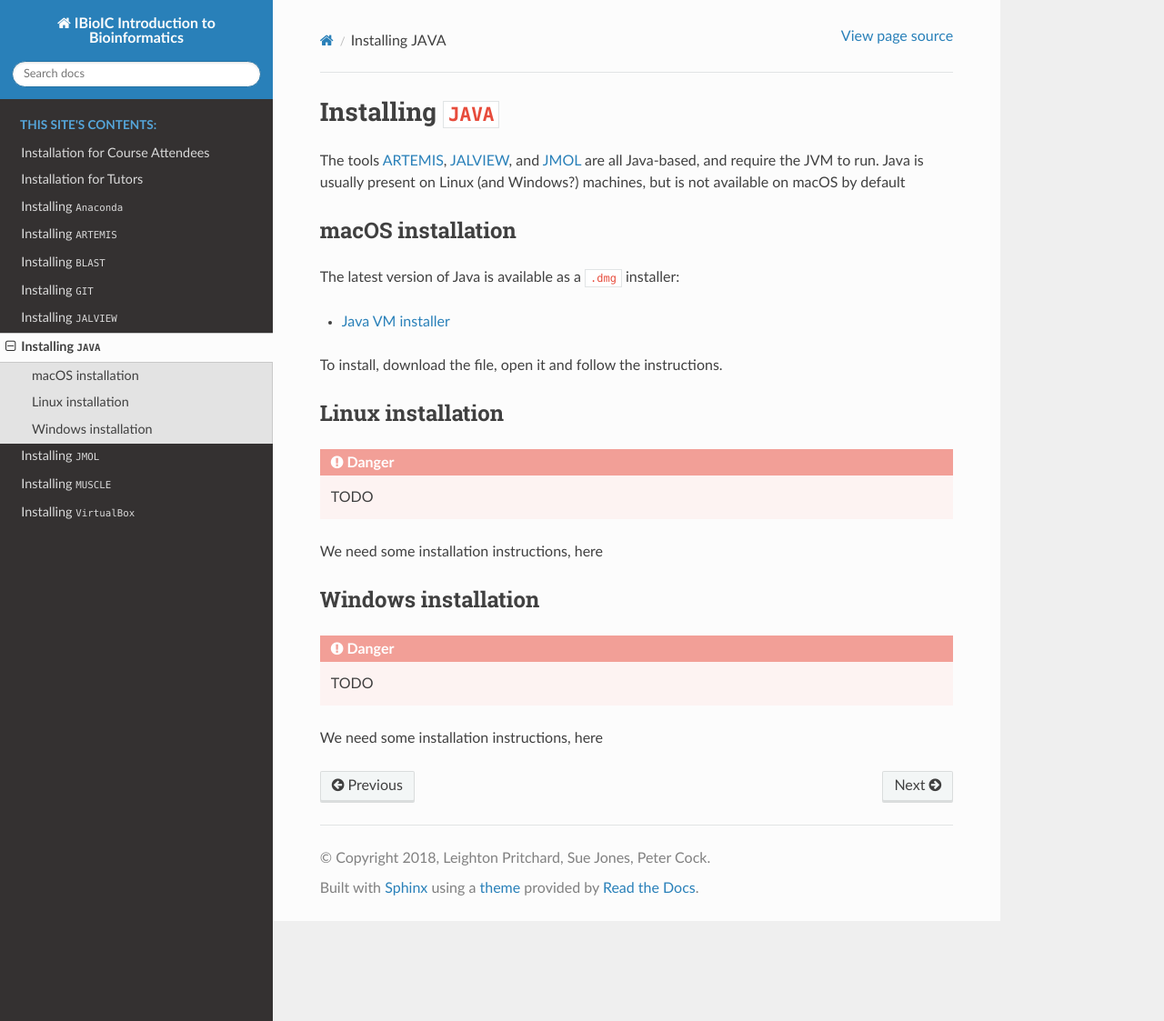
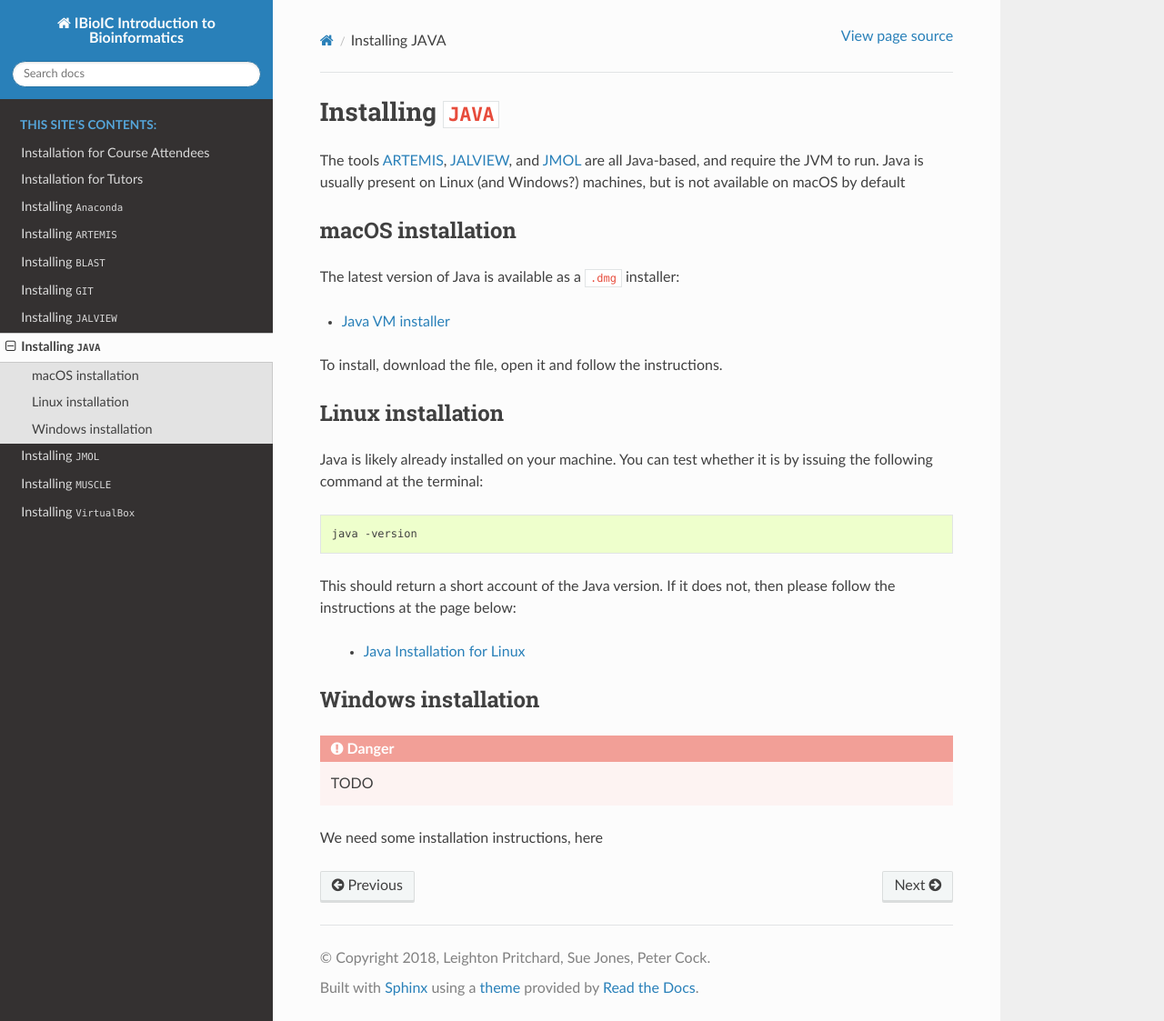
Before and after one commit to widdowquinn/2018-03-06-ibioic, a Sphinx documentation site: the page built from docs/install_java.rst, in a window 1280 px wide and 1123 px high. Shown: the whole window at 91% size. Built offline with Sphinx 7.4.7 and the Read the Docs theme 2.0.0, drawn with Linux system fonts in a browser that asks for light colours.

Commit message:
add Java installation instructions for Linux

```diff
--- a/docs/install_java.rst
+++ b/docs/install_java.rst
@@ -24,11 +24,17 @@ To install, download the file, open it and follow the instructions.
 Linux installation
 ------------------
 
-.. DANGER::
-    TODO
+Java is likely already installed on your machine. You can test whether it is by issuing
+the following command at the terminal:
 
-We need some installation instructions, here
+.. code-block:: bash
 
+    java -version
+
+This should return a short account of the Java version. If it does not, then please follow
+the instructions at the page below:
+
+ - `Java Installation for Linux`_
 
 --------------------
 Windows installation
@@ -42,4 +48,5 @@ We need some installation instructions, here
 
 .. _ARTEMIS: http://www.sanger.ac.uk/science/tools/artemis
 .. _JALVIEW: http://www.jalview.org/
+.. _Java Installation for Linux: https://www.java.com/en/download/help/linux_x64_install.xml
 .. _JMOL: http://jmol.sourceforge.net/
```
